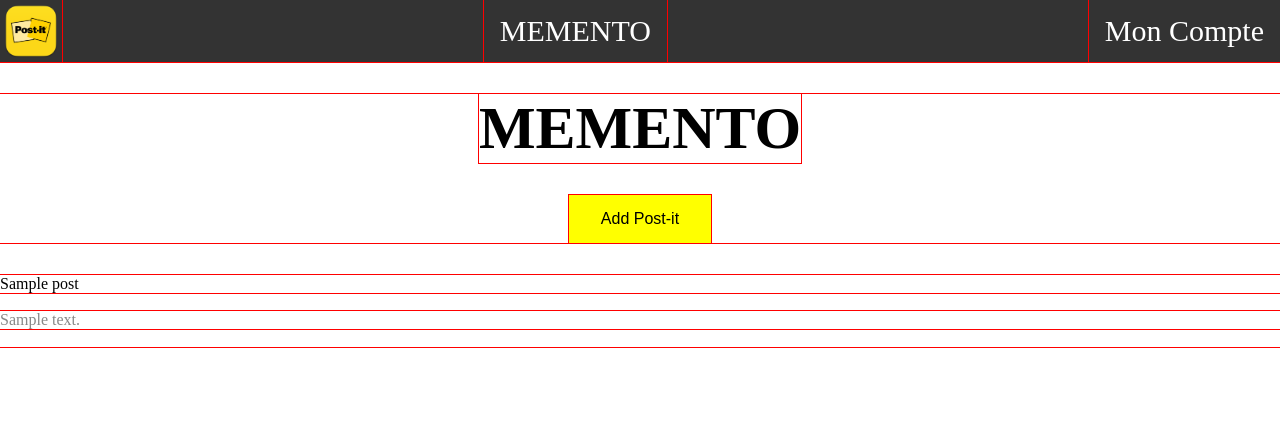
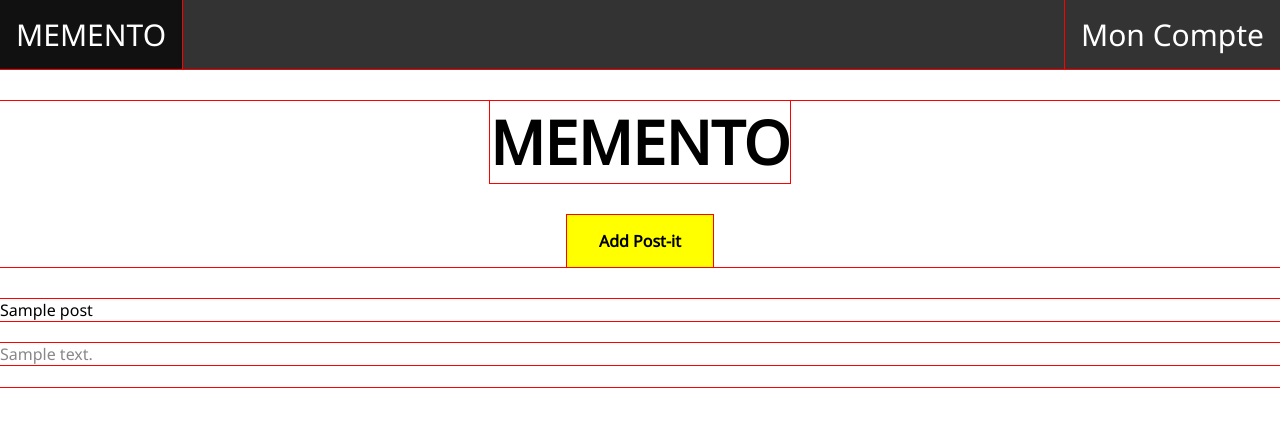
Before and after one commit to DIGYSKY/Memento, a PHP site: page / in a window 1280 px wide. Shown: the top 427 px of the page. Run offline with PHP 8.4, Linux system fonts and the light colour scheme; tables that the repository leaves empty or names only in its code hold one stand-in row (values such as "Sample post").

Commit message:
update MVC

```diff
--- a/assets/styles.css
+++ b/assets/styles.css
@@ -1,7 +1,10 @@
+@import url('https://fonts.googleapis.com/css2?family=Noto+Sans&display=swap');
+
 * {
   margin: 0;
   padding: 0;
   outline: 1px solid red;
+  font-family: 'Noto Sans', sans-serif;
 }
 
 
@@ -64,6 +67,7 @@
   background-color: yellow;
   border: none;
   color: black;
+  font-weight: bold;
   padding: 15px 32px;
   text-align: center;
   text-decoration: none;
--- a/controllers/home_controller.php
+++ b/controllers/home_controller.php
@@ -1,4 +1,23 @@
 <?php
 
+$query = 'SELECT * FROM post ORDER BY modified_at ASC';
+$response = $bdd->query($query);
+$datas = $response->fetchAll();
+
+function tab_post($datas) {
+    for ($i=0; $i < count($datas); $i++) {
+        if ($datas[$i]['color'] != null) {
+            $color = $datas[$i]['color'];
+        } else {
+            $color = 'black';
+        }
+        echo '<div>';
+        echo '<p class"' . $i . '-title">' . $datas[$i]['title'] . '</p>';
+        echo '<br>';
+        echo '<p style="color: ' . $color . '">' . $datas[$i]['contents'] . '</p>';
+        echo '<br>';
+        echo '</div>';
+    }
+}
 
 require './view/home.phtml';
--- a/view/home.phtml
+++ b/view/home.phtml
@@ -1,26 +1,3 @@
-<?php
-
-$query = 'SELECT * FROM post ORDER BY modified_at ASC';
-$response = $bdd->query($query);
-$datas = $response->fetchAll();
-
-function tab_post($datas) {
-    for ($i=0; $i < count($datas); $i++) {
-        if ($datas[$i]['color'] != null) {
-            $color = $datas[$i]['color'];
-        } else {
-            $color = 'black';
-        }
-        echo '<p class"' . $i . '-title">' . $datas[$i]['title'] . '</p>';
-        echo '<br>';
-        echo '<p style="color: ' . $color . '">' . $datas[$i]['contents'] . '</p>';
-        echo '<br>';
-    }
-
-}
-
-?>
-
 <div class="title-page">
     <h1>MEMENTO</h1>
     <button>Add Post-it</button>
--- a/view/layout.phtml
+++ b/view/layout.phtml
@@ -10,8 +10,8 @@
 <body>
     <header>
         <ul class="navbar">
-            <img width="62px" src="./img/logo.png" alt="Memento" >
-            <li><a href="#" class="navlogo">MEMENTO</a></li>
+            <!-- <img width="62px" src="./img/logo.png" alt="Memento" > -->
+            <li><a href="?page=home" class="navlogo">MEMENTO</a></li>
             <li><a href="#" class="navlogo">Mon Compte</a></li>
         </ul>
     </header>
```
